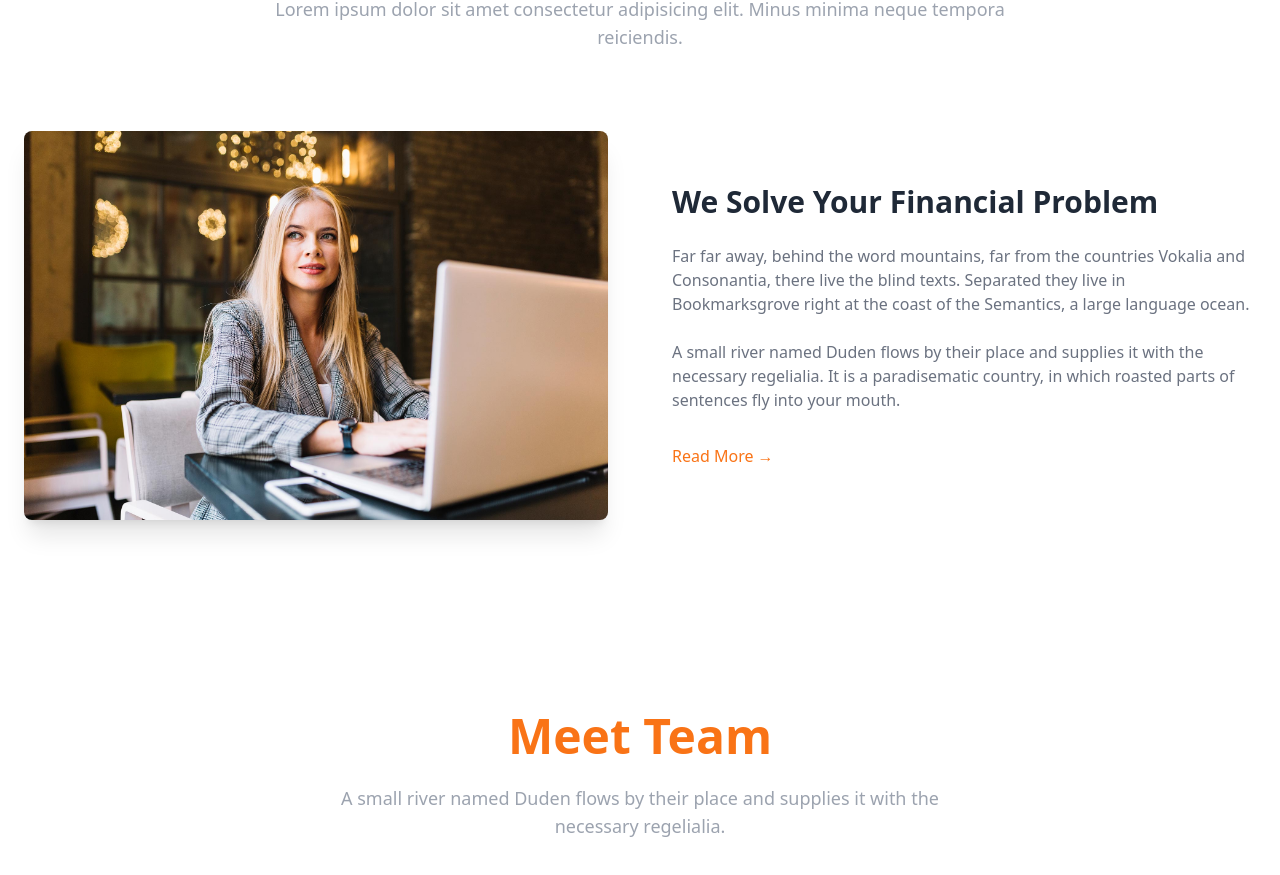
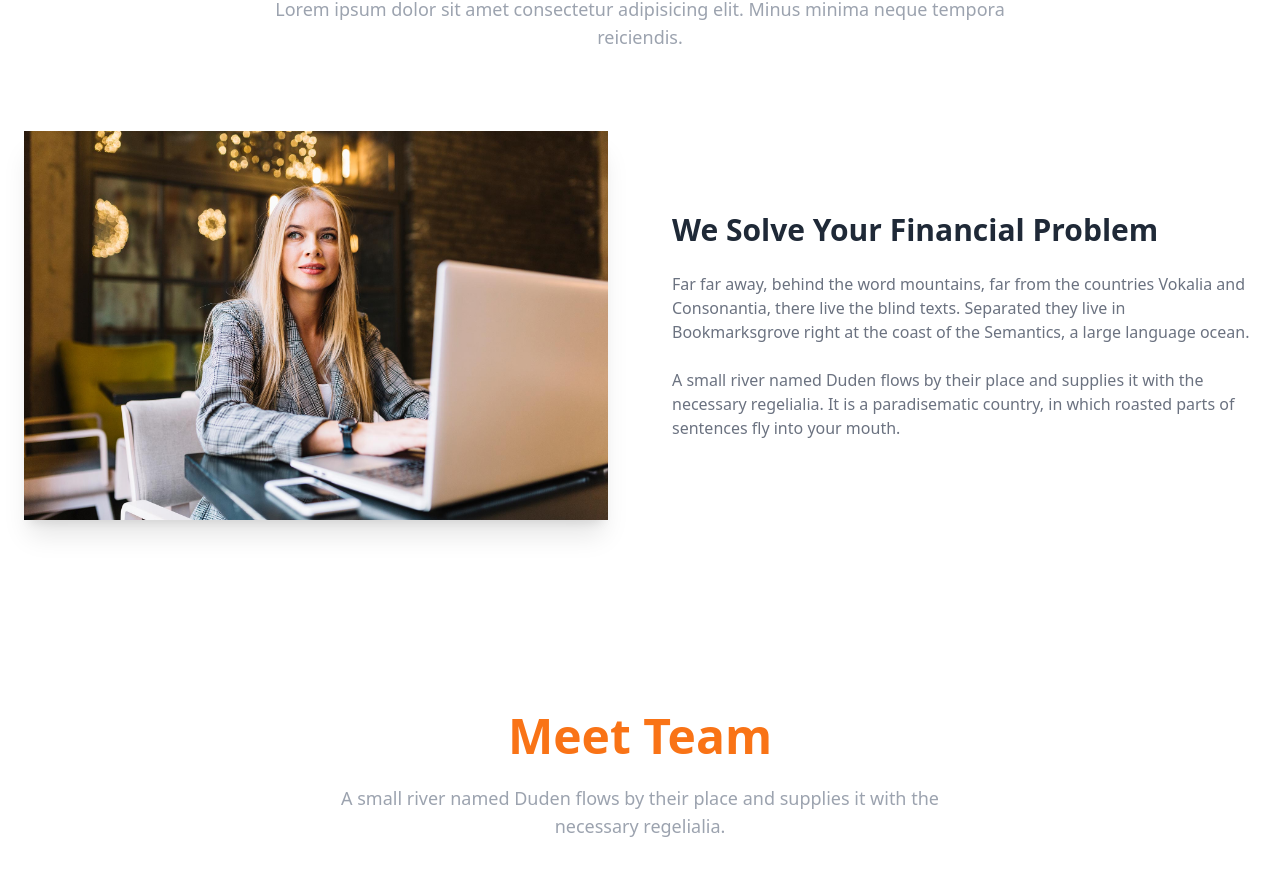
Before and after one commit to bilalbasharat786/frontend, a React (Vite) app: page / in a window 1280 px wide. Shown: the part 1919-2794 px from the top of the page. Built offline with nearby package versions, Linux system fonts and the light colour scheme; some icons are missing.

Commit message:
style: Update animation transitions and viewport settings in AboutUs, Features, and Hero components for improved visual effects

```diff
--- a/src/components/AboutUs.jsx
+++ b/src/components/AboutUs.jsx
@@ -5,13 +5,13 @@ import aboutUsImg from '../assets/aboutus.jpg';
 const AboutUs = () => {
   // Animation Variants
   const textFadeIn = {
-    hidden: { opacity: 0, x: 50 },
-    visible: { opacity: 1, x: 0, transition: { duration: 0.8, ease: "easeOut" } }
+    hidden: { opacity: 0, y: 80 },
+    visible: { opacity: 1, y: 0, transition: { duration: 2, ease: "easeOut" } }
   };
 
   const imageFadeIn = {
-    hidden: { opacity: 0, x: -50 },
-    visible: { opacity: 1, x: 0, transition: { duration: 0.8, ease: "easeOut" } }
+    hidden: { opacity: 0, y: 80 },
+    visible: { opacity: 1, y: 0, transition: { duration: 2, ease: "easeOut" } }
   };
 
   return (
@@ -20,10 +20,10 @@ const AboutUs = () => {
 
         {/* Section Heading with Slow Fade Up */}
         <motion.div
-          initial={{ opacity: 0, y: 30 }}
+          initial={{ opacity: 0, y: 80 }}
           whileInView={{ opacity: 1, y: 0 }}
           viewport={{ once: true }}
-          transition={{ duration: 0.6 }}
+          transition={{ duration: 2 }}
           className="text-center mb-16 md:mb-20"
         >
           <h2 className="text-orange-500 text-4xl md:text-5xl font-bold mb-6">
@@ -42,7 +42,7 @@ const AboutUs = () => {
             className="w-full lg:w-1/2 relative"
             initial="hidden"
             whileInView="visible"
-            viewport={{ once: true, amount: 0.3 }}
+            viewport={{ repeat: true, amount: 0.3 }}
             variants={imageFadeIn}
           >
             {/* Background decorative circle - Hidden on very small screens */}
@@ -50,7 +50,7 @@ const AboutUs = () => {
             <img
               src={aboutUsImg}
               alt="Our Story"
-              className="w-full h-auto rounded-lg shadow-xl object-cover"
+              className="w-full h-auto  shadow-xl object-cover"
             />
           </motion.div>
 
@@ -59,7 +59,7 @@ const AboutUs = () => {
             className="w-full lg:w-1/2 text-left"
             initial="hidden"
             whileInView="visible"
-            viewport={{ once: true, amount: 0.3 }}
+            viewport={{ repeat: true, amount: 0.3 }}
             variants={textFadeIn}
           >
             <h3 className="text-2xl md:text-3xl font-semibold text-gray-800 mb-6 leading-tight">
@@ -75,9 +75,7 @@ const AboutUs = () => {
             </div>
 
             {/* Action Link if needed */}
-            <motion.div whileHover={{ x: 5 }} className="mt-8">
-               <a href="#" className="text-orange-500 font-medium hover:underline">Read More →</a>
-            </motion.div>
+
           </motion.div>
 
         </div>
--- a/src/components/Features.jsx
+++ b/src/components/Features.jsx
@@ -11,7 +11,7 @@ const Features = () => {
     visible: {
       opacity: 1,
       y: 0,
-      transition: { duration: 0.8, ease: "easeOut" }
+      transition: { duration: 2, ease: "easeOut" }
     }
   };
 
@@ -44,7 +44,7 @@ const Features = () => {
               key={index}
               initial="hidden"
               whileInView="visible"
-              viewport={{ once: true, amount: 0.2 }}
+              viewport={{ repeat: true, amount: 0.2 }}
               variants={fadeInUp}
               className="flex flex-col items-center group"
             >
@@ -63,10 +63,10 @@ const Features = () => {
           {/* Left: Image with Slow Motion Fade In */}
           <motion.div
             className="w-full lg:w-1/2"
-            initial={{ opacity: 0, x: -50 }}
-            whileInView={{ opacity: 1, x: 0 }}
-            viewport={{ once: true }}
-            transition={{ duration: 0.8 }}
+            initial={{ opacity: 0, y: 80 }}
+            whileInView={{ opacity: 1, y: 0 }}
+            viewport={{ repeat: true }}
+            transition={{ duration: 2 }}
           >
             <img
               src={aboutImg}
@@ -78,10 +78,10 @@ const Features = () => {
           {/* Right: Content with Slow Motion Fade In */}
           <motion.div
             className="w-full lg:w-1/2 text-left"
-            initial={{ opacity: 0, x: 50 }}
-            whileInView={{ opacity: 1, x: 0 }}
-            viewport={{ once: true }}
-            transition={{ duration: 0.8, delay: 0.5 }}
+            initial={{ opacity: 0, y: 80 }}
+            whileInView={{ opacity: 1, y: 0 }}
+            viewport={{ repeat: true }}
+            transition={{ duration: 2, delay: 1 }}
           >
             <h2 className="text-3xl md:text-4xl lg:text-5xl font-bold text-gray-800 mb-6 tracking-tight leading-tight">
               Amortization Computation
--- a/src/components/Hero.jsx
+++ b/src/components/Hero.jsx
@@ -37,7 +37,7 @@ const Hero = () => {
 
   return (
     <section className="h-screen bg-cover bg-center relative font-sans overflow-hidden" style={{ backgroundImage: `url(${heroImage})` }}>
-      <div className="absolute inset-0 bg-cover bg-center blur-sm scale-110" style={{ backgroundImage: `url(${heroImage})` }}></div>
+      <div className="absolute inset-0 bg-cover bg-center scale-110" style={{ backgroundImage: `url(${heroImage})` }}></div>
       <div className="absolute inset-0 bg-[#b8b2a6b3] flex flex-col items-center justify-center text-center px-4 text-white">
 
         {/* AnimatePresence slides */}
```
